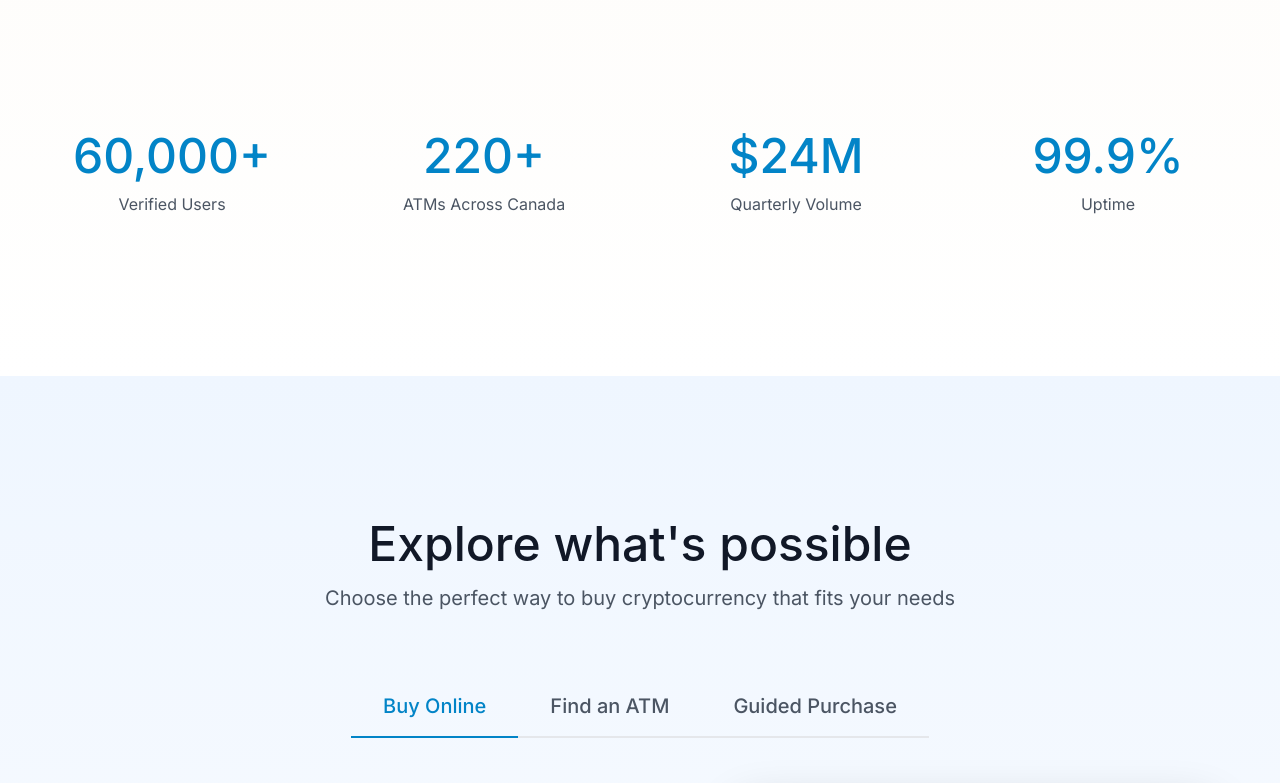
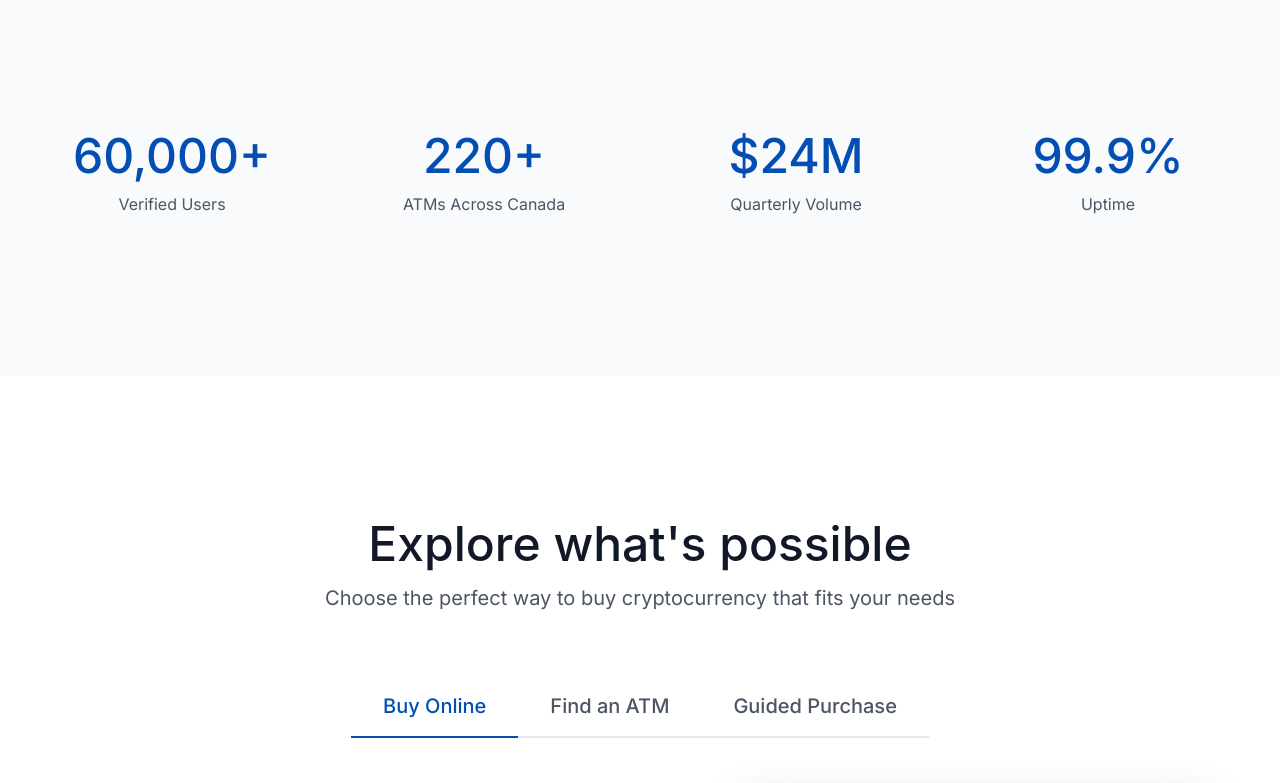
Before and after one commit to HoneyBadgerBitcoin/marketingsite-professional, an Astro site: page / in a window 1280 px wide. Shown: the part 980-1763 px from the top of the page. Built offline with nearby package versions, Linux system fonts and the light colour scheme; Astro itself is replaced by a stand-in of ours; some packages are replaced by stand-ins of ours; a web font is replaced by a local one.

Commit message:
Revamp UI with professional color palette and layout
Updated Tailwind and global CSS to use a new corporate color palette, replacing pastel backgrounds with professional greys and blues. Refactored layout and section backgrounds in index.astro and components for a more modern, cohesive look. Added new background images to FinalCTA, improved button and link styles, and adjusted spacing and typography for consistency.

```diff
--- a/src/components/Header.tsx
+++ b/src/components/Header.tsx
@@ -269,7 +269,7 @@ const buyItems = [
               <button className="px-4 py-2 text-gray-700 hover:text-primary-500 transition-colors">
                 Sign In
               </button>
-              <a href="/find-atm" className="px-6 py-2 bg-dark-accent-400 text-white rounded-full hover:bg-dark-accent-500 hover:shadow-lg transition-all duration-300 font-medium" onClick={() => setIsMenuOpen(false)}>
+              <a href="/find-atm" className="px-6 py-2 bg-accent-600 text-white rounded-full hover:bg-accent-700 hover:shadow-lg transition-all duration-300 font-medium" onClick={() => setIsMenuOpen(false)}>
                 Find ATM
               </a>
             </div>
--- a/src/components/Support.astro
+++ b/src/components/Support.astro
@@ -12,10 +12,10 @@ import VideoPlayer from "./VideoPlayer.astro";
         </h2>
         <p class="text-lg text-gray-600 mb-8">
           Quickly find the answers you need in our
-          <a href="#support-center" class="text-dark-accent-400 hover:text-dark-accent-500 font-semibold underline">support centre</a>,
+          <a href="#support-center" class="text-accent-600 hover:text-accent-700 font-semibold underline">support centre</a>,
           or contact a member of our team 24/7/365, and we'll be happy to assist you.
         </p>
-        <button class="px-8 py-4 bg-dark-accent-400 text-white rounded-lg hover:bg-dark-accent-500 hover:shadow-lg transition-all duration-300 font-semibold">
+        <button class="px-8 py-4 bg-accent-600 text-white rounded-lg hover:bg-accent-700 hover:shadow-lg transition-all duration-300 font-semibold">
           Contact support team
         </button>
       </div>
--- a/src/components/TabServices.tsx
+++ b/src/components/TabServices.tsx
@@ -87,7 +87,7 @@ export default function TabServices() {
   }, []);
 
   return (
-    <section className="py-28 md:py-36 bg-gradient-to-b from-blue-50 to-white">
+    <section className="py-28 md:py-36 bg-white">
       <div className="container-custom">
         <div className="text-center mb-16">
           <h2 className="text-4xl md:text-5xl text-gray-900 mb-4">
--- a/src/components/Testimonials.astro
+++ b/src/components/Testimonials.astro
@@ -113,7 +113,7 @@ const getSourceIcon = (source) => {
 
     <!-- See All Button -->
     <div class="text-center">
-      <button class="text-dark-accent-400 hover:text-dark-accent-500 font-semibold text-sm transition-colors duration-200 underline decoration-2 underline-offset-4">
+      <button class="text-accent-600 hover:text-accent-700 font-semibold text-sm transition-colors duration-200 underline decoration-2 underline-offset-4">
         See all
       </button>
     </div>
--- a/src/pages/index.astro
+++ b/src/pages/index.astro
@@ -18,8 +18,8 @@ import Footer from '../components/Footer.astro';
     <Header client:load />
     <main>
     <Hero />
-      <!-- Stats Section - Soft sand/beige pastel -->
-      <section class="section-sand section-padding-sm">
+      <!-- Stats Section - Professional grey background -->
+      <section class="section-blue section-padding-sm">
         <Stats client:load />
       </section>
 
@@ -28,28 +28,33 @@ import Footer from '../components/Footer.astro';
         <TabServices client:load />
       </section>
 
-      <!-- Support Section - Soft blue pastel -->
+      <!-- Support Section - Professional slate background -->
       <section class="section-blue section-padding">
         <Support />
       </section>
 
-      <!-- Testimonials Section - Light purple pastel -->
-      <section class="section-purple section-padding">
+      <!-- Testimonials Section - Custom warm background -->
+      <section class="section-padding" style="background-color: #f1f1e6;">
         <Testimonials />
       </section>
 
-      <!-- Insights & Newsletter - Light mint pastel -->
+      <!-- Insights - Professional gray background -->
       <section class="section-mint section-padding">
         <Insights />
-        <NewsletterCTA />
       </section>
 
-      <!-- FAQ & CTA - Clean neutral -->
+      <!-- FAQ - Professional gray background -->
       <section class="section-neutral section-padding">
         <FAQ client:load />
-        <CTA />
       </section>
     </main>
+
+    <!-- Full-width Newsletter CTA Section -->
+    <NewsletterCTA />
+
+    <!-- Full-width Final CTA Section -->
+    <CTA />
+
     <Footer />
   </div>
 </BaseLayout>
--- a/src/styles/global.css
+++ b/src/styles/global.css
@@ -335,13 +335,13 @@
     @apply inline-flex items-center gap-2 px-4 py-2 rounded-full bg-accent-600 text-white hover:bg-accent-700 transition-colors duration-200 font-medium shadow-sm;
   }
 
-  /* Modern pill buttons */
+  /* Modern corporate buttons */
   .btn-pill-primary {
-    @apply inline-flex items-center gap-2 px-8 py-4 rounded-full bg-accent-600 text-white hover:bg-accent-700 transition-all duration-200 font-medium shadow-lg hover:shadow-xl transform hover:-translate-y-0.5;
+    @apply inline-flex items-center gap-2 px-8 py-4 rounded-lg bg-accent-600 text-white hover:bg-accent-700 transition-all duration-200 font-medium shadow-lg hover:shadow-xl transform hover:-translate-y-0.5;
   }
 
   .btn-pill-outline {
-    @apply inline-flex items-center gap-2 px-8 py-4 rounded-full border-2 border-gray-300 text-gray-700 hover:border-gray-400 hover:bg-gray-50 transition-all duration-200 font-medium;
+    @apply inline-flex items-center gap-2 px-8 py-4 rounded-lg border-2 border-gray-300 text-gray-700 hover:border-gray-400 hover:bg-gray-50 transition-all duration-200 font-medium;
   }
 
   .card-hover {
@@ -353,16 +353,16 @@
   .shadow-card-hover { box-shadow: 0 16px 40px rgba(16, 24, 40, 0.12); }
 
   /* Gradients */
-  .bg-gradient-primary { background-image: linear-gradient(135deg, #0ea5e9 0%, #0369a1 100%); }
-  .bg-gradient-secondary { background-image: linear-gradient(135deg, #7dd3fc 0%, #38bdf8 100%); }
-  .bg-gradient-accent { background-image: linear-gradient(135deg, #0ea5e9 0%, #075985 100%); }
+  .bg-gradient-primary { background-image: linear-gradient(135deg, #024eb3 0%, #023f95 100%); }
+  .bg-gradient-secondary { background-image: linear-gradient(135deg, #6ba6ff 0%, #3d7fff 100%); }
+  .bg-gradient-accent { background-image: linear-gradient(135deg, #024eb3 0%, #023377 100%); }
   .bg-gradient-dark { background-image: linear-gradient(180deg, rgba(10,10,10,0) 0%, rgba(10,10,10,0.2) 100%); }
 
-  /* Ripple-like hero background */
+  /* Professional hero background */
   .bg-ripple-hero {
     background:
-      radial-gradient(1200px 600px at 80% -10%, rgba(14,165,233,0.15) 0%, transparent 60%),
-      radial-gradient(1000px 500px at -20% 40%, rgba(3,105,161,0.12) 0%, transparent 60%),
+      radial-gradient(1200px 600px at 80% -10%, rgba(2,78,179,0.04) 0%, transparent 60%),
+      radial-gradient(1000px 500px at -20% 40%, rgba(15,23,42,0.02) 0%, transparent 60%),
       #ffffff;
   }
 
@@ -392,7 +392,11 @@
   }
 
   .text-gradient-accent {
-    @apply bg-gradient-accent bg-clip-text text-transparent;
+    background: linear-gradient(135deg, #024eb3 0%, #3d7fff 40%, #024eb3 100%);
+    background-clip: text;
+    -webkit-background-clip: text;
+    -webkit-text-fill-color: transparent;
+    text-fill-color: transparent;
   }
 
   /* Badge/Pills */
@@ -424,25 +428,33 @@
     @apply bg-white/10 backdrop-blur-lg border border-white/20 rounded-3xl;
   }
 
-  /* Clean pastel section backgrounds */
+  /* Professional section backgrounds */
   .section-sand {
-    @apply bg-gradient-to-b from-pastel-sand-50 to-white;
+    @apply bg-white;
   }
 
   .section-mint {
-    @apply bg-gradient-to-b from-pastel-mint-50 to-pastel-mint-25;
+    @apply bg-gray-50;
   }
 
   .section-blue {
-    @apply bg-gradient-to-b from-pastel-blue-50 to-white;
+    @apply bg-slate-50;
   }
 
   .section-purple {
-    @apply bg-gradient-to-b from-pastel-purple-50 to-white;
+    @apply bg-white;
   }
 
   .section-neutral {
-    @apply bg-gradient-to-b from-gray-50/50 to-white;
+    @apply bg-gray-50;
+  }
+
+  .section-dark {
+    @apply bg-slate-900 text-white;
+  }
+
+  .section-corporate {
+    @apply bg-gradient-to-b from-slate-50 to-white;
   }
 
   /* Modern section spacing */
--- a/tailwind.config.mjs
+++ b/tailwind.config.mjs
@@ -30,16 +30,16 @@ export default {
           900: '#701a75',
         },
         accent: {
-          50: '#f0f9ff',
-          100: '#e0f2fe',
-          200: '#bae6fd',
-          300: '#7dd3fc',
-          400: '#38bdf8',
-          500: '#0ea5e9',
-          600: '#0284c7',
-          700: '#0369a1',
-          800: '#075985',
-          900: '#0c4a6e',
+          50: '#f0f7ff',
+          100: '#e0efff',
+          200: '#c7ddff',
+          300: '#9ec8ff',
+          400: '#6ba6ff',
+          500: '#3d7fff',
+          600: '#024eb3',
+          700: '#023f95',
+          800: '#023377',
+          900: '#02265a',
         },
         'dark-accent': {
           50: '#f0f7ff',
@@ -113,69 +113,30 @@ export default {
           800: '#9ca4b2',
           900: '#7e8799',
         },
-        // Clean pastel colors inspired by modern fintech brands
-        pastel: {
-          blue: {
-            50: '#f0f8ff',
-            100: '#e6f3ff',
-            200: '#d1e9ff',
-            300: '#b8ddff',
-            400: '#94cbff',
-            500: '#6bb6ff',
-            600: '#3d9eff',
-            700: '#1a85ff',
-            800: '#006ce8',
-            900: '#0056c7',
-          },
-          green: {
-            50: '#f0fdf9',
-            100: '#e6fbf1',
-            200: '#cef7e0',
-            300: '#aef0c7',
-            400: '#7de4a8',
-            500: '#4cd686',
-            600: '#22c55e',
-            700: '#16a34a',
-            800: '#15803d',
-            900: '#14532d',
-          },
-          purple: {
-            50: '#f8f5ff',
-            100: '#f0e9ff',
-            200: '#e5d6ff',
-            300: '#d4bbff',
-            400: '#bc94ff',
-            500: '#a266ff',
-            600: '#8b3dff',
-            700: '#7620d1',
-            800: '#6318a6',
-            900: '#52148a',
-          },
-          mint: {
-            25: '#f8ffff',
-            50: '#f0fffe',
-            100: '#e0fffe',
-            200: '#c7fffc',
-            300: '#a5f5f2',
-            400: '#79e4e0',
-            500: '#4fd1cc',
-            600: '#2db5aa',
-            700: '#1a9489',
-            800: '#17756f',
-            900: '#17615c',
-          },
-          sand: {
-            50: '#fefdfb',
-            100: '#fdfbf7',
-            200: '#fbf6ed',
-            300: '#f7ede1',
-            400: '#f0dcc9',
-            500: '#e7c5a0',
-            600: '#daa76f',
-            700: '#cc8b47',
-            800: '#b8743a',
-            900: '#95602f',
-          }
+        // Corporate color palette for professional appearance
+        corporate: {
+          50: '#f8fafc',
+          100: '#f1f5f9',
+          200: '#e2e8f0',
+          300: '#cbd5e1',
+          400: '#94a3b8',
+          500: '#64748b',
+          600: '#475569',
+          700: '#334155',
+          800: '#1e293b',
+          900: '#0f172a',
+        },
+        neutral: {
+          50: '#fafafa',
+          100: '#f5f5f5',
+          200: '#e5e5e5',
+          300: '#d4d4d4',
+          400: '#a3a3a3',
+          500: '#737373',
+          600: '#525252',
+          700: '#404040',
+          800: '#262626',
+          900: '#171717',
         }
       },
       fontFamily: {
@@ -261,7 +222,7 @@ export default {
         // Modern gradients
         'gradient-primary': 'linear-gradient(135deg, #6366f1 0%, #8b5cf6 100%)',
         'gradient-secondary': 'linear-gradient(135deg, #ec4899 0%, #f97316 100%)',
-        'gradient-accent': 'linear-gradient(135deg, #06b6d4 0%, #3b82f6 100%)',
+        'gradient-accent': 'linear-gradient(135deg, #024eb3 0%, #023f95 100%)',
         'gradient-success': 'linear-gradient(135deg, #10b981 0%, #22c55e 100%)',
         'gradient-warning': 'linear-gradient(135deg, #f59e0b 0%, #ef4444 100%)',
         'gradient-dark': 'linear-gradient(180deg, #18181b 0%, #09090b 100%)',
```
Also changed, not shown: src/components/FinalCTA.astro (+33 -7 lines), src/components/Footer.astro (+6 -6 lines), src/components/Insights.astro (+6 -6 lines), src/components/NewsletterCTA.astro (+6 -7 lines), public/marunouchi-line.png (added), public/wall-st-bull.png (added).
